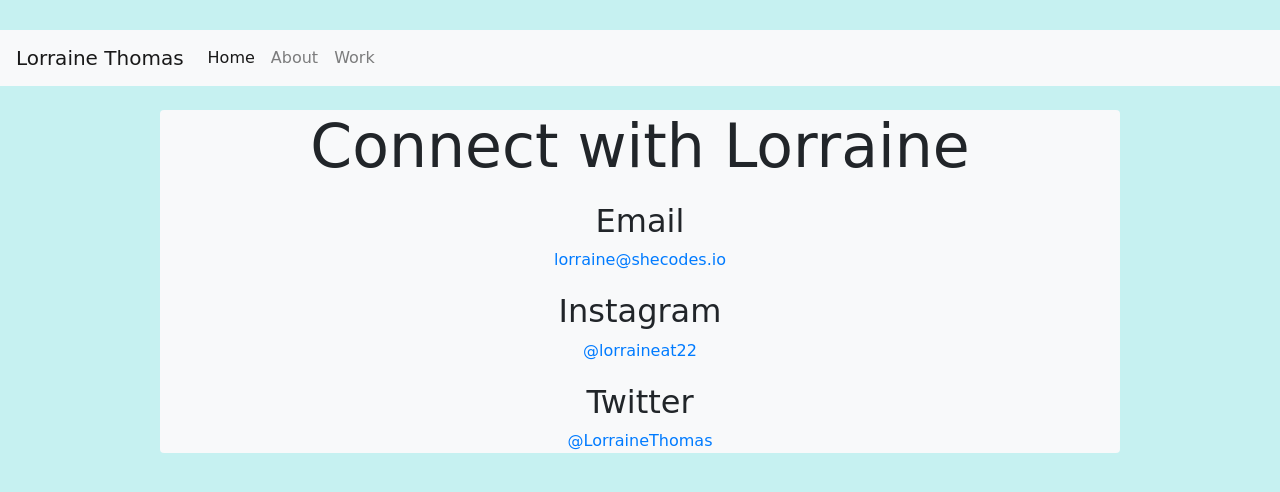
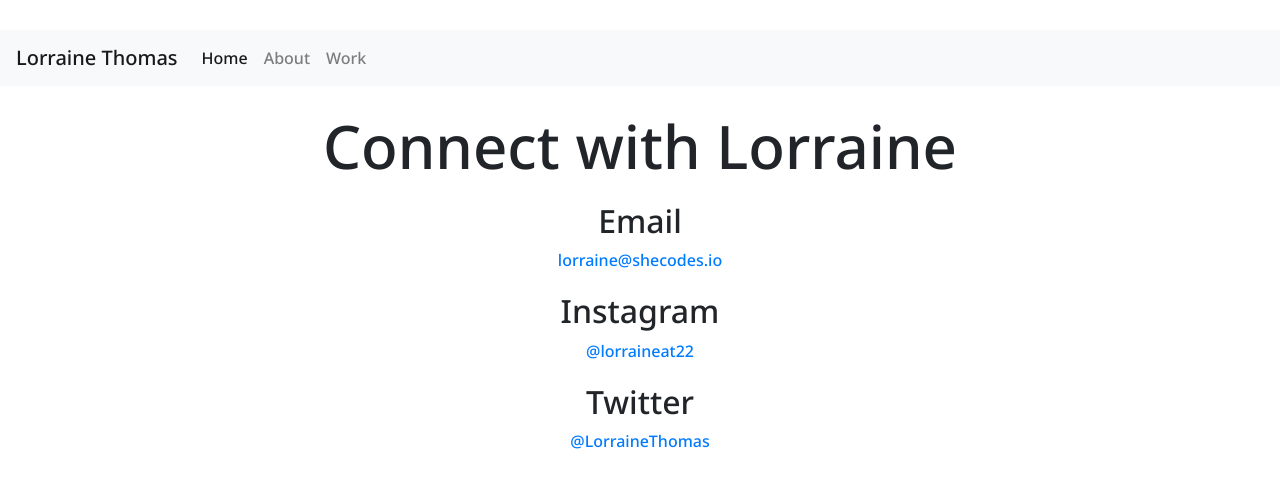
Before and after one commit to lorraineathomas/portfolio-project, a plain HTML site: page hero/contact.html in a window 1280 px wide. Drawn offline with nearby package versions, Linux system fonts and the light colour scheme.

Commit message:
Edited contact page

```diff
--- a/hero/contact.html
+++ b/hero/contact.html
@@ -37,7 +37,7 @@
           </nav>
     </div>
 
-    <div class="container bg-light w-75 rounded">
+    <div class="container w-75 rounded">
         <div class="row mt-4">
             <h1>Connect with Lorraine</h1>
         </div>
--- a/hero/styles/styles.css
+++ b/hero/styles/styles.css
@@ -86,7 +86,8 @@ p {
     margin: 0 auto;
 }
 
-#contact-page {
+.contact-page {
+    background-color: white !important;
     font-family: "Noto Sans", sans-serif !important;
     font-optical-sizing: auto;
     font-weight: 500;
```
